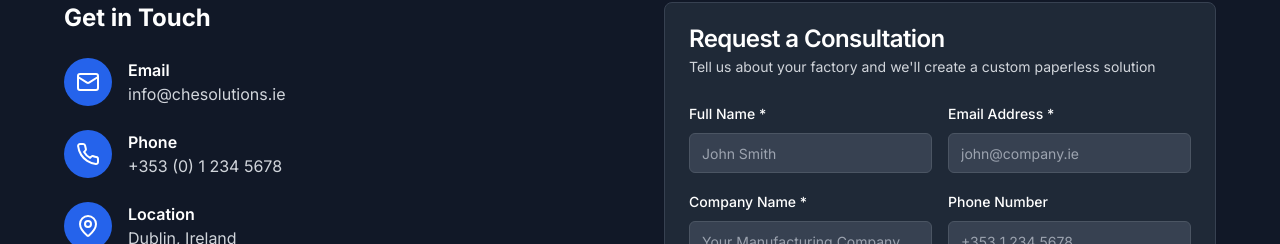
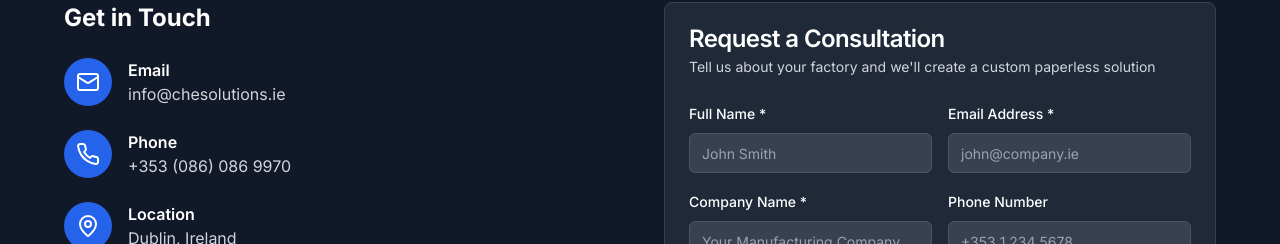
Before and after one commit to mohamed-shiha/CheSolutions, a Next.js app: page / in a window 1280 px wide. Shown: the part 2740-2984 px from the top of the page. Built offline with nearby package versions, Linux system fonts and the light colour scheme.

Commit message:
Update page.tsx

```diff
--- a/app/page.tsx
+++ b/app/page.tsx
@@ -285,7 +285,7 @@ export default function HomePage() {
                     </div>
                     <div>
                       <h4 className="font-semibold text-white">Phone</h4>
-                      <p className="text-gray-300">+353 (0) 1 234 5678</p>
+                      <p className="text-gray-300">+353 (086) 086 9970</p>
                     </div>
                   </div>
                   <div className="flex items-center space-x-4">
```
